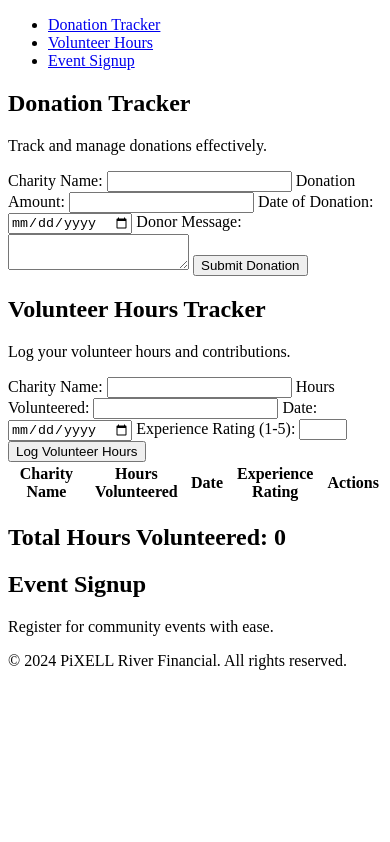
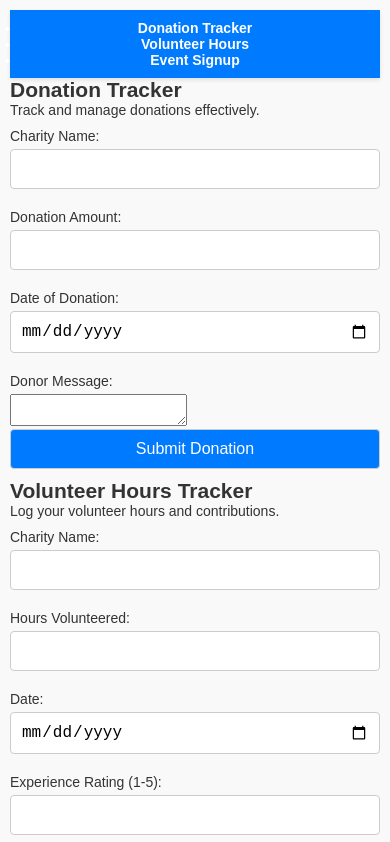
Before and after one commit to aarshdeepkaur2/Community-Support-Tracker, a website: page Student_01/index.html in a window 390 px wide. Shown: the top 842 px of the page. Drawn offline with Linux system fonts and the light colour scheme.

Commit message:
change the code

```diff
--- a/Student_01/styles.css
+++ b/Student_01/styles.css
@@ -0,0 +1,142 @@
+* {
+    margin: 0;
+    padding: 0;
+    box-sizing: border-box;
+  }
+
+  body {
+    font-family: Arial, sans-serif;
+    background-color: #f9f9f9;
+    color: #333;
+    margin: 20px;
+  }
+
+  header {
+    background-color: #007bff;
+    color: white;
+    padding: 15px 10px; /* Slightly increased padding */
+    text-align: center;
+    box-shadow: 0 2px 4px rgba(0, 0, 0, 0.1); /* Subtle shadow */
+  }
+
+  header nav a {
+    color: white;
+    margin: 0 15px;
+    text-decoration: none;
+    font-weight: bold; /* Added emphasis */
+  }
+
+  header nav a:hover {
+    color: #d1e7ff; /* Softer hover color */
+  }
+
+  /* Form Container */
+  .form-container {
+    max-width: 500px;
+    margin: 20px auto;
+    padding: 20px;
+    background-color: white;
+    border: 1px solid #ddd;
+    border-radius: 4px;
+    box-shadow: 0 2px 6px rgba(0, 0, 0, 0.05); /* Slight shadow */
+  }
+
+  h2 {
+    text-align: center;
+    font-weight: bold;
+  }
+
+  label {
+    display: block;
+    margin: 10px 0 5px;
+  }
+
+  input, button {
+    width: 100%;
+    padding: 10px;
+    margin-bottom: 10px;
+    border: 1px solid #ccc;
+    border-radius: 4px;
+    font-size: 16px;
+  }
+
+  input:focus, button:focus {
+    outline: 2px solid #007bff; /* Accessibility improvement */
+  }
+
+  button {
+    background-color: #007bff;
+    color: white;
+    cursor: pointer;
+    transition: background-color 0.3s ease; /* Smooth hover effect */
+  }
+
+  button:hover {
+    background-color: #0056b3;
+  }
+
+  /* Table Styling */
+  table {
+    width: 100%;
+    margin-top: 20px;
+    border-collapse: collapse;
+  }
+
+  th, td {
+    padding: 10px;
+    border: 1px solid #ddd;
+    text-align: left;
+  }
+
+  th {
+    background-color: #007bff;
+    color: white;
+  }
+
+  button.delete {
+    background-color: #f44336;
+    color: white;
+    border: none;
+    cursor: pointer;
+    transition: background-color 0.3s ease; /* Smooth hover effect */
+  }
+
+  button.delete:hover {
+    background-color: #d32f2f;
+  }
+
+  /* Total Hours Styling */
+  #total-hours {
+    margin-top: 20px;
+    font-weight: bold;
+    text-align: center;
+  }
+
+  /* Media Queries */
+  @media (max-width: 767px) {
+    body {
+      font-size: 14px;
+      margin: 10px; /* Reduced margin for smaller screens */
+    }
+    header {
+      padding: 10px; /* Adjusted padding */
+    }
+    .form-container {
+      width: 100%;
+      padding: 10px;
+    }
+    .form-container input, .form-container button {
+      width: 100%;
+      padding: 12px;
+      font-size: 16px;
+    }
+    table {
+      font-size: 14px; /* Reduced table font size */
+    }
+    th, td {
+      padding: 8px; /* Adjusted padding for smaller screens */
+    }
+    h2 {
+      font-size: 20px;
+    }
+  }
```
